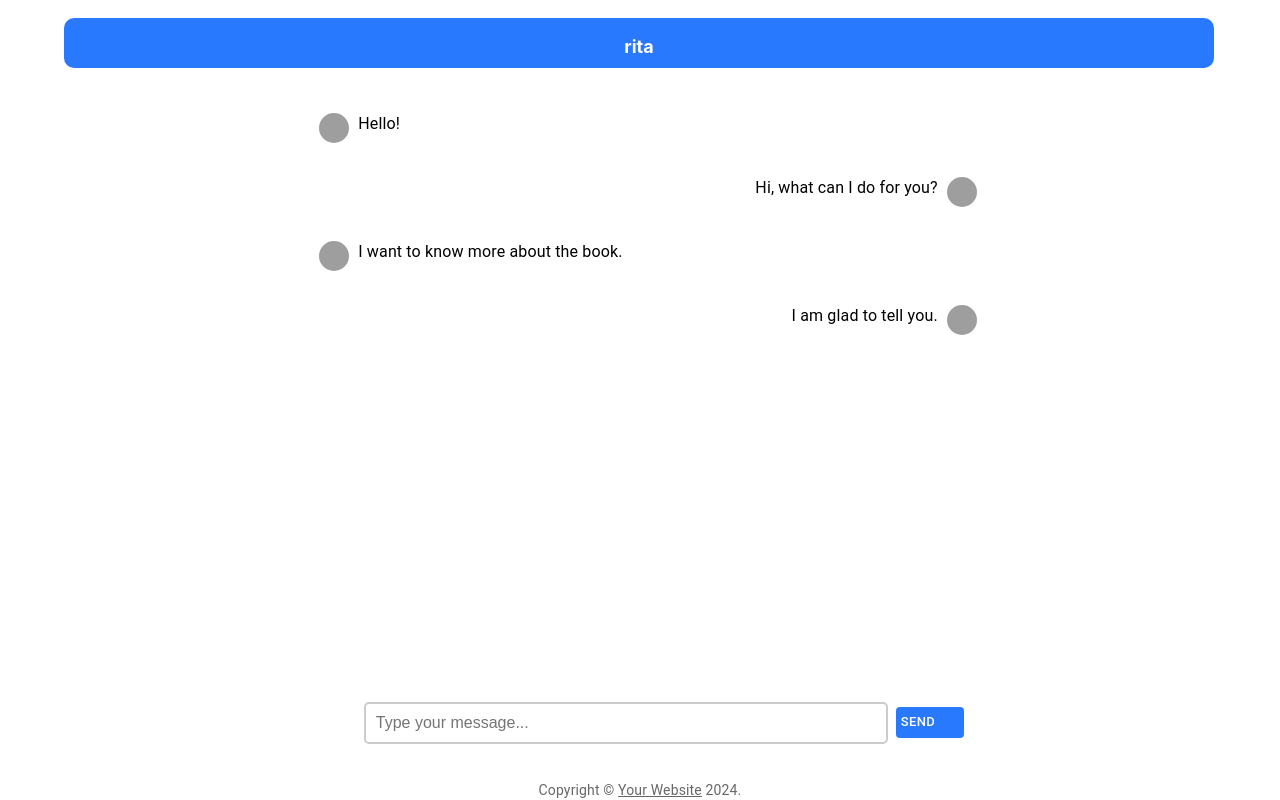
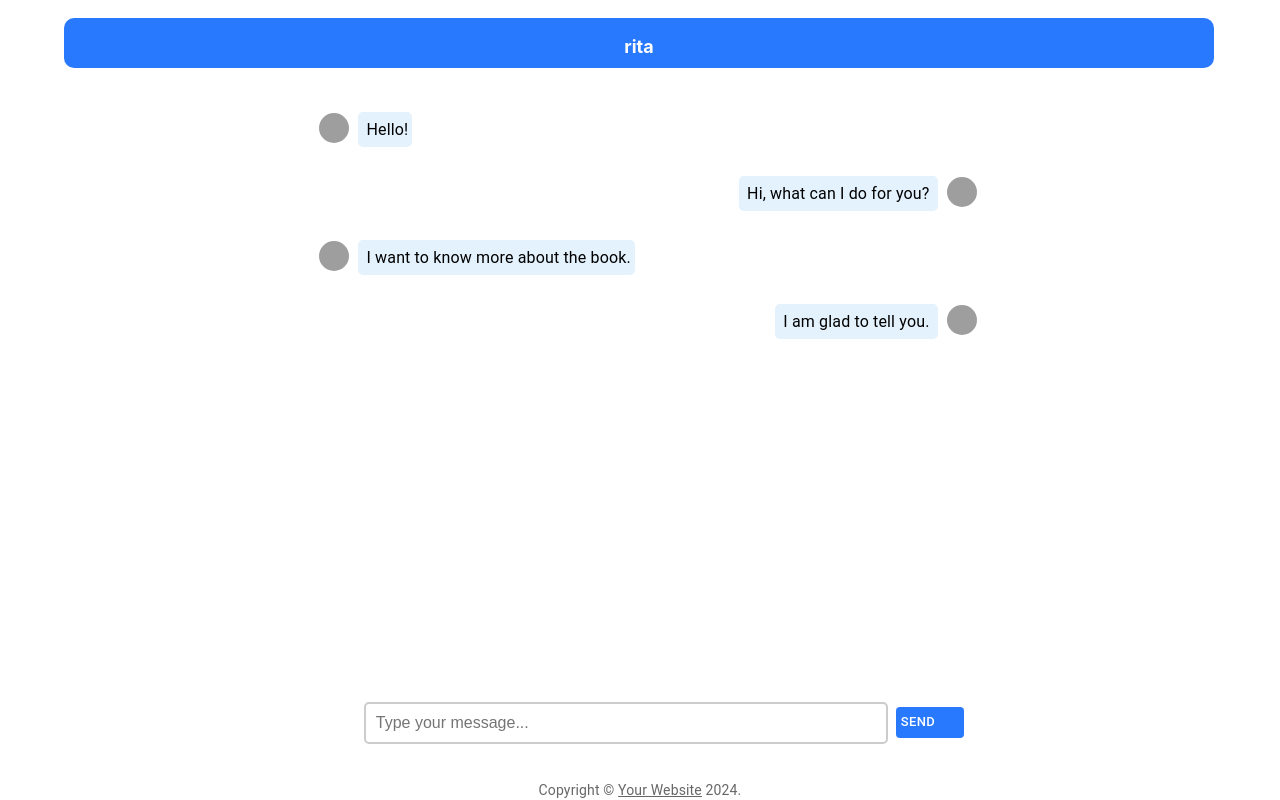
Before and after one commit to Getttttttt/Second-Hand-Sale-System, a React (Create React App) app in the folder front-end/second-hand-system/: page /merchant/chat/merchant/1 in a window 1280 px wide. Built offline with nearby package versions, Linux system fonts and the light colour scheme; grey boxes are pictures that could not be loaded; some icons are missing.

Commit message:
front-end: communication

```diff
--- a/front-end/second-hand-system/src/pages/CustomerPages/ChatPages/ChatToSingleMerchant.js
+++ b/front-end/second-hand-system/src/pages/CustomerPages/ChatPages/ChatToSingleMerchant.js
@@ -13,7 +13,7 @@ import Link from '@mui/material/Link';
 import Typography from '@mui/material/Typography';
 import { CustomerServiceFilled, UserOutlined } from '@ant-design/icons';
 import SendIcon from "@mui/icons-material/Send.js";
-import { Avatar, Badge, Space, Popover } from 'antd';
+import { Avatar, Space, Popover } from 'antd';
 import { useParams } from 'react-router-dom';
 import "../../../images/img.jpg"
 
@@ -39,6 +39,7 @@ function ChatCanvas({merchantId, nicknameM, customerId, nicknameC, message, from
     justifyContent: 'flex-start',
     height: '5vh',
     marginLeft: '70px',
+
   }
   const boxcontentrightStle = {
     display: 'flex',
@@ -58,8 +59,8 @@ function ChatCanvas({merchantId, nicknameM, customerId, nicknameC, message, from
           }}
         >
           <React.Fragment>
-            <Typography variant="body1" style={{ whiteSpace: 'pre' }}>{message+"  "}</Typography>
-
+            <Typography variant="body1" style={{ height:"35px", whiteSpace: 'pre', borderRadius:"5px", backgroundColor: "#e3f2fd", display: "flex", alignItems: "center", justifyContent: "center" }}>{"  "+message+"  "}</Typography>
+            <Typography variant="body1" style={{ whiteSpace: 'pre' }}>{"  "}</Typography>
             <Popover content={customerId} title={nicknameC}>
               <Avatar alt={merchantId+"'s photo"} src={imageC} />
             </Popover>
@@ -81,7 +82,8 @@ function ChatCanvas({merchantId, nicknameM, customerId, nicknameC, message, from
             <Popover content={merchantId} title={nicknameM}>
               <Avatar alt={merchantId+"'s photo"} src={imageM} />
             </Popover>
-            <Typography variant="body1" style={{ whiteSpace: 'pre' }}>{"  "+message}</Typography>
+            <Typography variant="body1" style={{ whiteSpace: 'pre' }}>{"  "}</Typography>
+            <Typography variant="body1" style={{height:"35px", whiteSpace: 'pre', borderRadius:"5px", backgroundColor: "#e3f2fd", display: "flex", alignItems: "center", justifyContent: "center"}}>{"  "+message+" "}</Typography>
           </React.Fragment>
         </Box>
   )}
--- a/front-end/second-hand-system/src/pages/MerchantPages/ChatPages/ChatToSingleCustomer.js
+++ b/front-end/second-hand-system/src/pages/MerchantPages/ChatPages/ChatToSingleCustomer.js
@@ -7,7 +7,7 @@ import List from '@mui/material/List';
 import Link from '@mui/material/Link';
 import Typography from '@mui/material/Typography';
 import SendIcon from "@mui/icons-material/Send.js";
-import { Avatar, Badge, Space, Popover } from 'antd';
+import { Avatar, Space, Popover } from 'antd';
 import { useParams } from 'react-router-dom';
 import "../../../images/img.jpg"
 
@@ -52,8 +52,8 @@ function ChatCanvas({merchantId, nicknameM, customerId, nicknameC, message, from
           }}
         >
           <React.Fragment>
-            <Typography variant="body1" style={{ whiteSpace: 'pre' }}>{message+"  "}</Typography>
-
+            <Typography variant="body1" style={{ height:"35px", whiteSpace: 'pre', borderRadius:"5px", backgroundColor: "#e3f2fd", display: "flex", alignItems: "center", justifyContent: "center" }}>{"  "+message+"  "}</Typography>
+            <Typography variant="body1" style={{ whiteSpace: 'pre' }}>{"  "}</Typography>
             <Popover content={merchantId} title={nicknameM}>
               <Avatar alt={merchantId+"'s photo"} src={imageM} />
             </Popover>
@@ -75,7 +75,9 @@ function ChatCanvas({merchantId, nicknameM, customerId, nicknameC, message, from
             <Popover content={customerId} title={nicknameC}>
               <Avatar alt={customerId+"'s photo"} src={imageC} />
             </Popover>
-            <Typography variant="body1" style={{ whiteSpace: 'pre' }}>{"  "+message}</Typography>
+            <Typography variant="body1" style={{ whiteSpace: 'pre' }}>{"  "}</Typography>
+            <Typography variant="body1" style={{height:"35px", whiteSpace: 'pre', borderRadius:"5px", backgroundColor: "#e3f2fd", display: "flex", alignItems: "center", justifyContent: "center"}}>{"  "+message+" "}</Typography>
+
           </React.Fragment>
         </Box>
   )}
```
